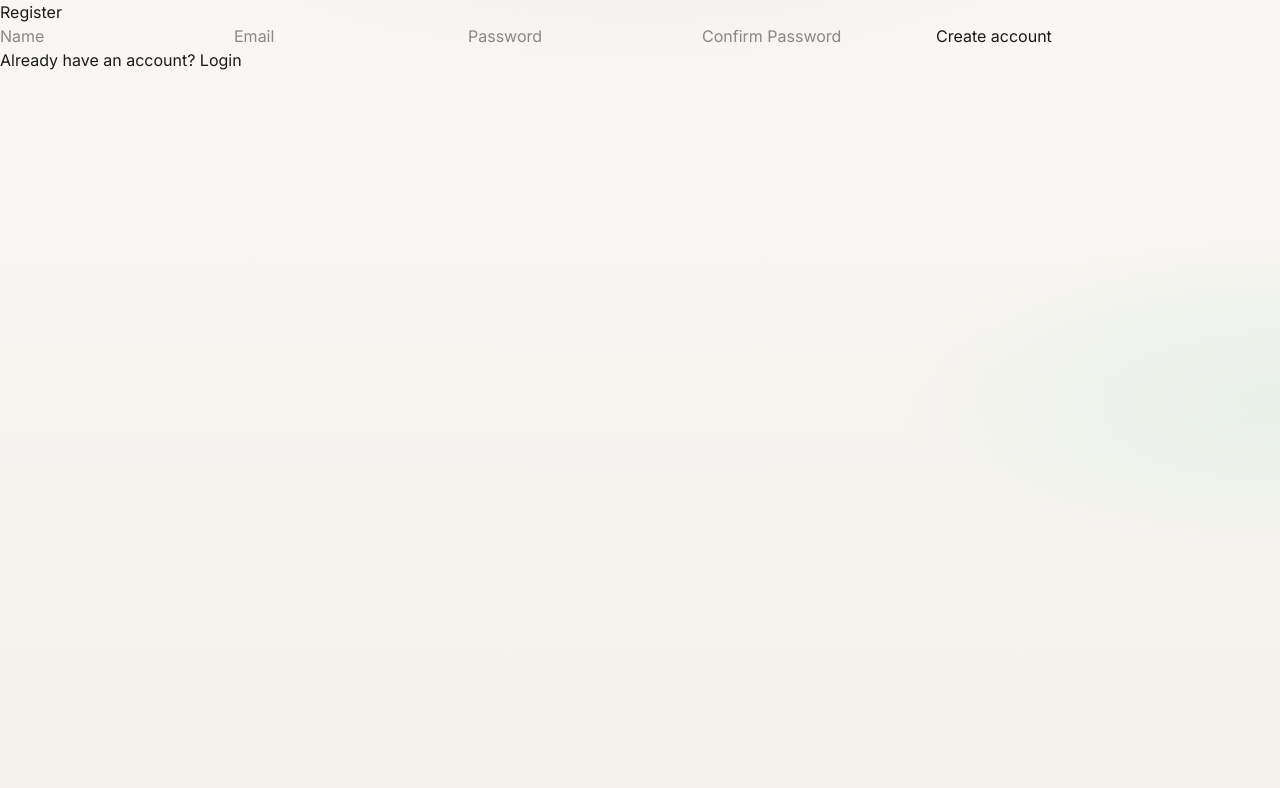
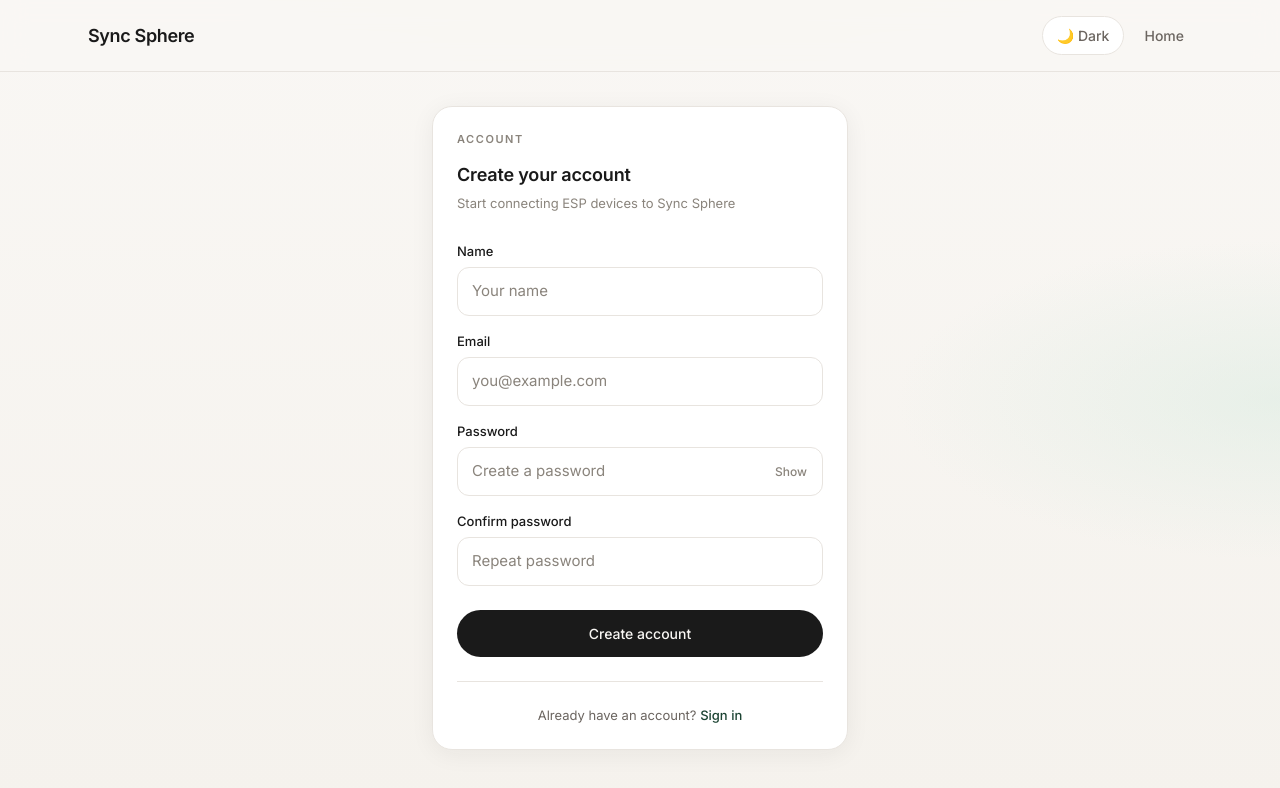
Before and after one commit to akaadityagupta/Sync-Sphere, a React (Vite) app in the folder frontend/: page /register in a window 1280 px wide. Shown: the top 788 px of the page. Built offline with nearby package versions, Linux system fonts and the light colour scheme; no server answers.

Commit message:
Register page created

```diff
--- a/frontend/src/pages/Register.jsx
+++ b/frontend/src/pages/Register.jsx
@@ -2,7 +2,8 @@ import { useState } from "react"
 import { Link, useNavigate } from "react-router-dom"
 import api from "../api/axios"
 import { useAuthStore } from "../store/authStore"
-
+import AuthLayout from "../components/AuthLayout"
+import PasswordField from "../components/PasswordField"
 
 function Register() {
   const navigate = useNavigate()
@@ -43,17 +44,80 @@ function Register() {
   }
 
   return (
-      <div>
-        <h1>Register</h1>
+    <AuthLayout
+      title="Create your account"
+      subtitle="Start connecting ESP devices to Sync Sphere"
+      footer={
+        <>
+          Already have an account?{" "}
+          <Link to="/login" className="auth-link">
+            Sign in
+          </Link>
+        </>
+      }
+    >
       <form onSubmit={handleSubmit}>
-            <input type="text" name="name" placeholder="Name" value={formData.name} onChange={handleChange} />
-            <input type="email" name="email" placeholder="Email" value={formData.email} onChange={handleChange} />
-            <input type="password" name="password" placeholder="Password" value={formData.password} onChange={handleChange} />
-            <input type="password" name="confirmPassword" placeholder="Confirm Password" value={formData.confirmPassword} onChange={handleChange} />
-            <button type="submit">Create account</button>
+        <div className="form-field">
+          <label htmlFor="name" className="form-label">
+            Name
+          </label>
+          <input
+            id="name"
+            type="text"
+            name="name"
+            placeholder="Your name"
+            value={formData.name}
+            onChange={handleChange}
+            className="form-input"
+            required
+          />
+        </div>
+
+        <div className="form-field">
+          <label htmlFor="email" className="form-label">
+            Email
+          </label>
+          <input
+            id="email"
+            type="email"
+            name="email"
+            placeholder="you@example.com"
+            value={formData.email}
+            onChange={handleChange}
+            className="form-input"
+            required
+          />
+        </div>
+
+        <PasswordField
+          label="Password"
+          name="password"
+          placeholder="Create a password"
+          value={formData.password}
+          onChange={handleChange}
+        />
+
+        <div className="form-field">
+          <label htmlFor="confirmPassword" className="form-label">
+            Confirm password
+          </label>
+          <input
+            id="confirmPassword"
+            type="password"
+            name="confirmPassword"
+            placeholder="Repeat password"
+            value={formData.confirmPassword}
+            onChange={handleChange}
+            className="form-input"
+            required
+          />
+        </div>
+
+        <button type="submit" className="btn btn-primary auth-submit">
+          Create account
+        </button>
       </form>
-        <p>Already have an account? <Link to="/login">Login</Link></p>
-      </div>
+    </AuthLayout>
   )
 }
 
```
Lines whose indentation alone changed are shown as unchanged.
